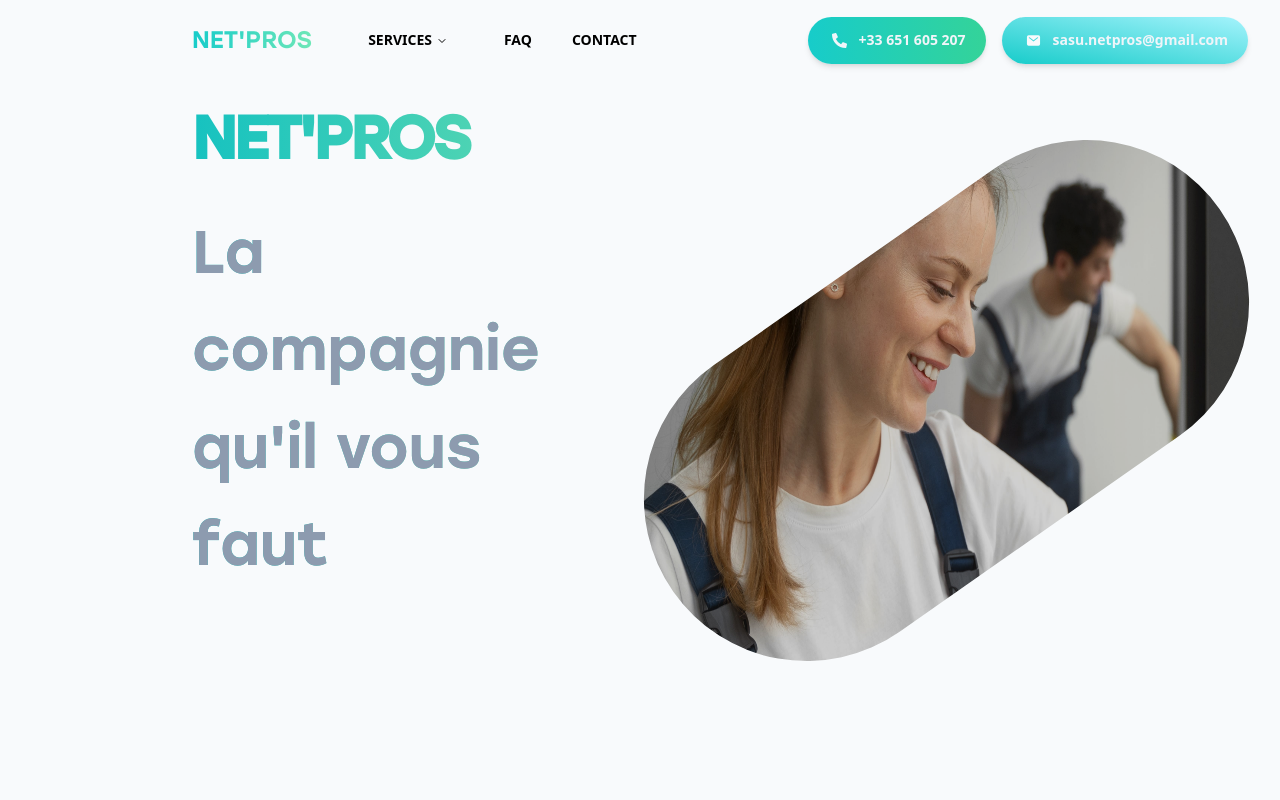
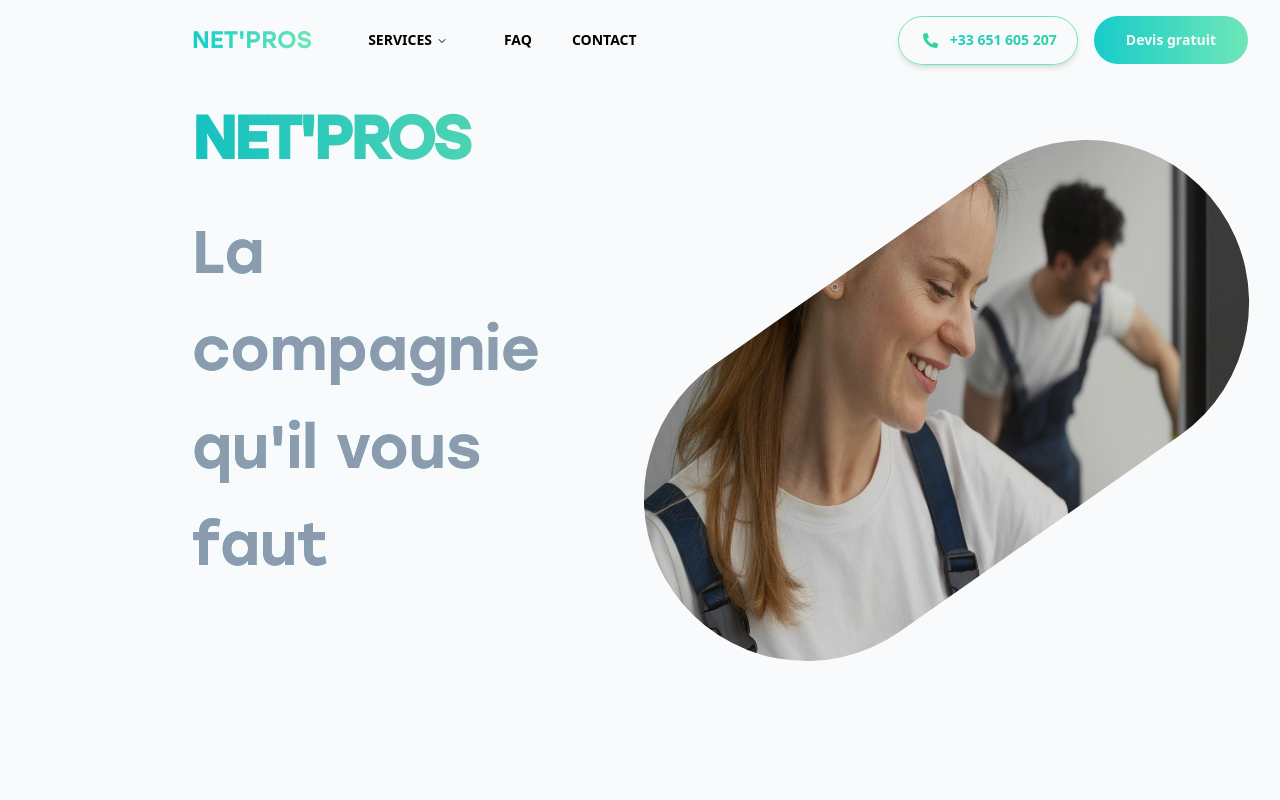
Before and after one commit to netproam/netpro, a Next.js app: page / in a window 1280 px wide. Shown: the top 800 px of the page. Built offline with nearby package versions, Linux system fonts and the light colour scheme.

Commit message:
inspiration de nikita netoyage pour la page temoignage

```diff
--- a/src/components/Navigation/DialogEstimation.tsx
+++ b/src/components/Navigation/DialogEstimation.tsx
@@ -19,14 +19,16 @@ import EstimationForm from "../forms/EstimationForm"
 import { MdKeyboardArrowRight } from "react-icons/md"
 interface DialogProps{
     styleBtn:string
+    isShowed? :boolean
 }
-export function DialogEstimation({styleBtn}:DialogProps) {
+export function DialogEstimation({styleBtn,isShowed}:DialogProps) {
     const [isChanging,setIsChanging]=useState(true)
   return (
     <Dialog >
       <DialogTrigger asChild>
         <Button className={` text-center w-fit   relative flex items-center justify-center text-slate-200 px-8 py-0 rounded-lg
-           font-semibold text-sm ${styleBtn}`} >Devis gratuit <span className=" absolute right-2"><MdKeyboardArrowRight size={20}/></span></Button>
+           font-semibold text-sm ${styleBtn}`} >Devis gratuit <span className=" absolute right-2">
+            {isShowed&&<MdKeyboardArrowRight size={20}/>}</span></Button>
       </DialogTrigger>
       <DialogContent className="w-full h-full flex flex-col  p-0 overflow-scroll bg-slate-50 ">
 
--- a/src/components/Navigation/Navbar.tsx
+++ b/src/components/Navigation/Navbar.tsx
@@ -17,6 +17,7 @@ import { useEffect, useRef, useState } from "react";
 import { FaPhoneAlt } from "react-icons/fa";
 import { useAnimate, useMotionValueEvent, useScroll ,motion} from "framer-motion";
 import NavMobileMenu from "./NavMobileMenu";
+import { DialogEstimation } from "./DialogEstimation";
 
 const Navbar = () => {
     const path=usePathname()
@@ -149,20 +150,23 @@ lg:w-full font-semibold relative   ${path==="/"? "text-current" : "text-slate-80
 </div>
 <div className="flex gap-4 justify-center items-center   z-30 relative ">
 <div className="flex w-fit p-2 lg:py-3 lg:px-5 shadow-md z-30 relative
-rounded-full bg-gradient-to-r  from-[#17CCCA]   to-emerald-400 gap-2  items-center justify-center
+rounded-full bg-gradient-to-r  text-clip text-transparent
+ border-[1px] border-emerald-300 gap-2  items-center justify-center
 ">
     <a
     className="pointer-events-auto lg:pointer-events-none p-1 w-fit h-fit self-start"
     href="tel:+33651605207">
 <FaPhoneAlt
 size={15}
-className="text-slate-100"/>
+className="text-emerald-400 "/>
 </a>
-<p className="font-semibold text-sm text-slate-100  hidden
-lg:flex w-fit h-fit  whitespace-nowrap " >+33 651 605 207</p>
+<p className="font-semibold text-sm   hidden
+lg:flex w-fit h-fit  whitespace-nowrap
+ from-[#17CCCA]   to-emerald-400 bg-gradient-to-tr bg-clip-text
+" >+33 651 605 207</p>
 </div>
 <div className="flex w-fit p-2 lg:py-3 lg:px-5 shadow-md
-rounded-full  bg-gradient-to-tr
+rounded-full  bg-gradient-to-tr lg:hidden
  from-[#17CCCA] to-cyan-200
 
 gap-2
@@ -178,6 +182,11 @@ color="rgb(248,250,252)"/>
 <p className="font-semibold text-sm text-slate-100 hidden lg:flex" >sasu.netpros@gmail.com</p>
 </div>
 
+<DialogEstimation styleBtn="text-slate-50
+
+   rounded-full py-6   hidden lg:flex
+   bg-gradient-to-r from-[#17CCCA] to-emerald-300 "/>
+
 
 <motion.div
 
--- a/src/components/section/TestimonialSection.tsx
+++ b/src/components/section/TestimonialSection.tsx
@@ -66,7 +66,7 @@ const dataTest={
 
     className="flex flex-col h-full    justify-center items-center w-full gap-2 lg:gap-10 py-8 ">
        <div className="flex  h-full  w-full  flex-col px-4 lg:px-0 gap-2">
-          <p className="  text-3xl leading-[40px] lg:text-4xl  h-full  lg:leading-[48px]
+          <p className="  text-3xl leading-[40px] lg:text-5xl  h-full  lg:leading-[48px]
          lg:w-full   lg:whitespace-nowrap
          font-semibold
           text-center   text-[#3C4E5D] mr-2">Ils sont
@@ -76,7 +76,7 @@ const dataTest={
     {`clients à être`}
     <span className="  inline
 
-    text-3xl leading-[40px] lg:text-4xl  h-full  lg:leading-[48px]
+    text-3xl leading-[40px] lg:text-5xl  h-full  lg:leading-[48px]
          lg:w-full
     whitespace-nowrap   bg-clip-text font-semibold
      text-transparent bg-gradient-to-r from-[#17CCCA] to-emerald-300 ">{` satisfait.`}</span>
--- a/src/components/section/WelcomeSection.tsx
+++ b/src/components/section/WelcomeSection.tsx
@@ -176,7 +176,7 @@ ref={scope}
   lg:hover:text-slate-800 duration-150   fixed
   items-center justify-center flex  bottom-8 lg:relative  lg:justify-start    lg:pt-16
  bg-transparent py-2 ">
-   <DialogEstimation styleBtn="text-slate-50
+   <DialogEstimation isShowed styleBtn="text-slate-50
 
    rounded-full py-6
    bg-gradient-to-r from-[#17CCCA] to-emerald-300 " />
```
